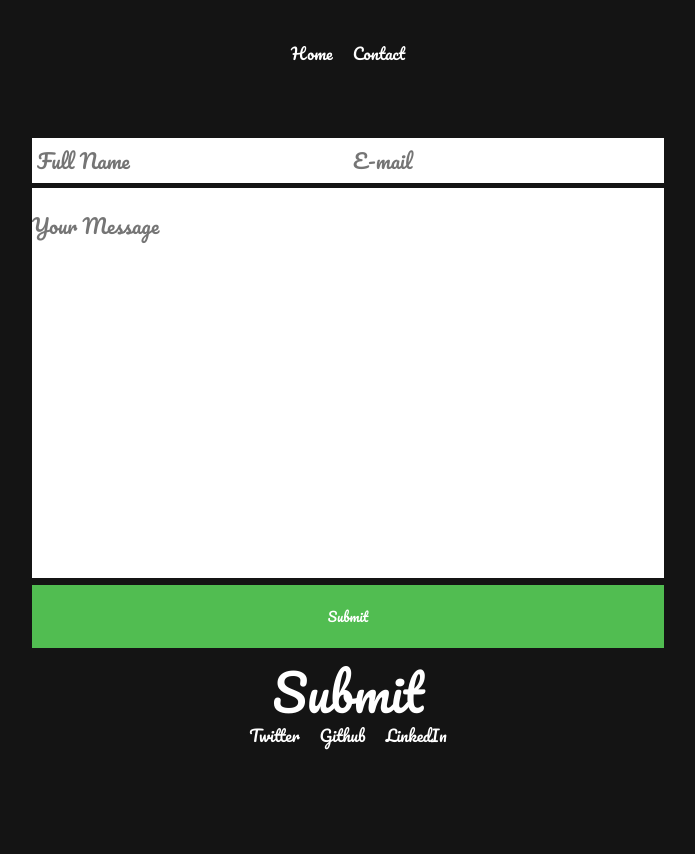
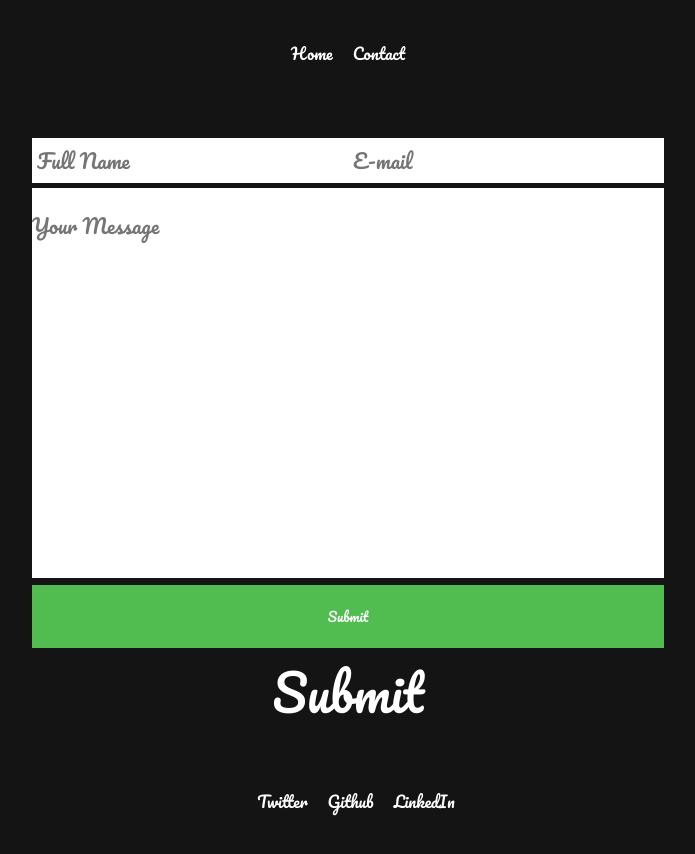
Before and after one commit to naveenbish/portfolio, a plain HTML site: page html/contact.html in a window 1280 px wide. Shown: the whole page, without its empty margins (292-987 px from the left). Before the commit the page ends 800 px from the top, so only its background shows below. Drawn offline with Linux system fonts and the light colour scheme.

```diff
--- a/html/contact.html
+++ b/html/contact.html
@@ -31,7 +31,7 @@
         <h2 class="subtitle">Submit</h2>
 
     </section>
-    <footer>
+    <footer class="sub-pages-footer">
         <ul>
             <a href="https://www.twitter.com/"><li>Twitter</li></a>
             <a href="https://www.github.com/naveenbish"><li>Github</li></a>
```
